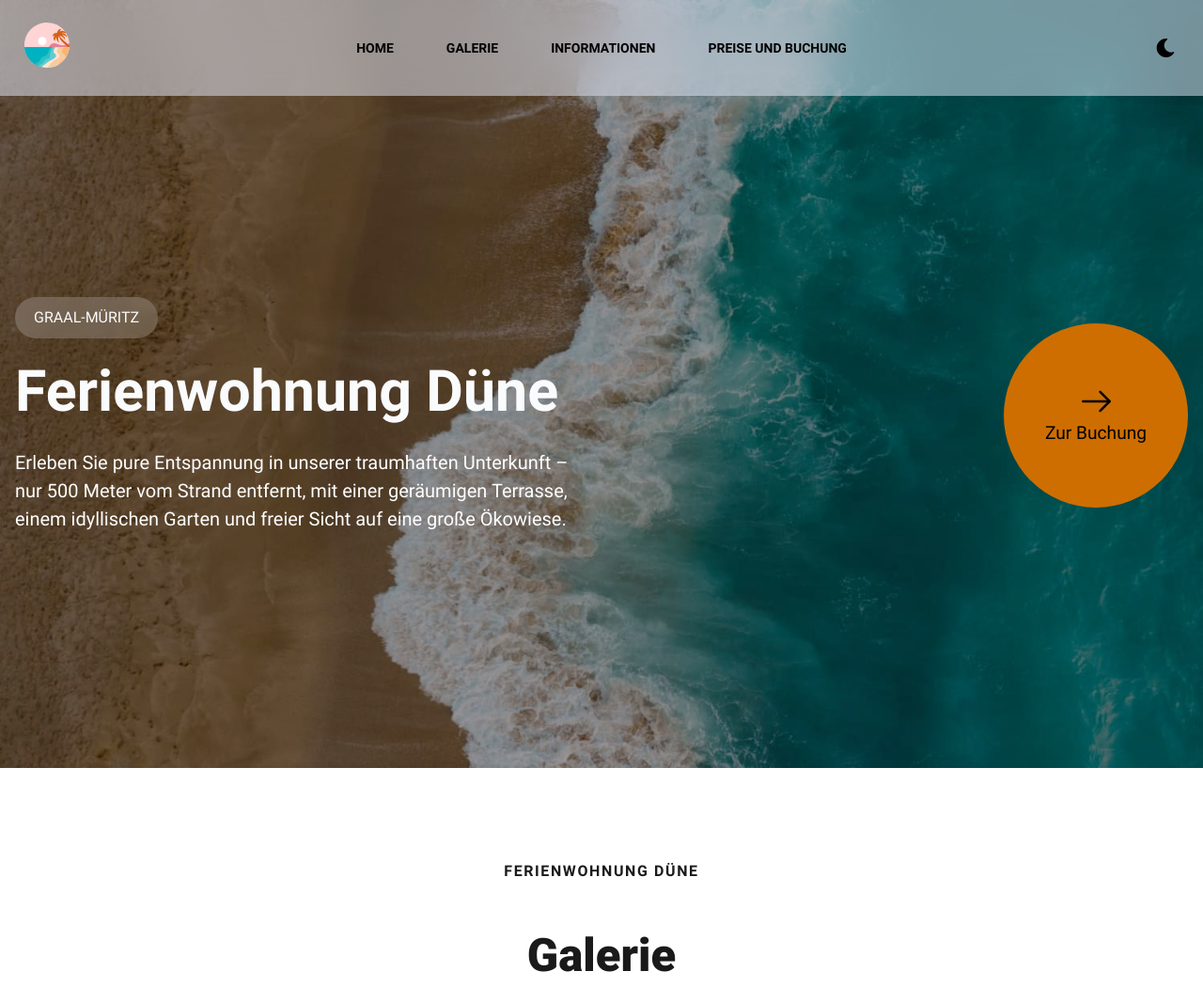
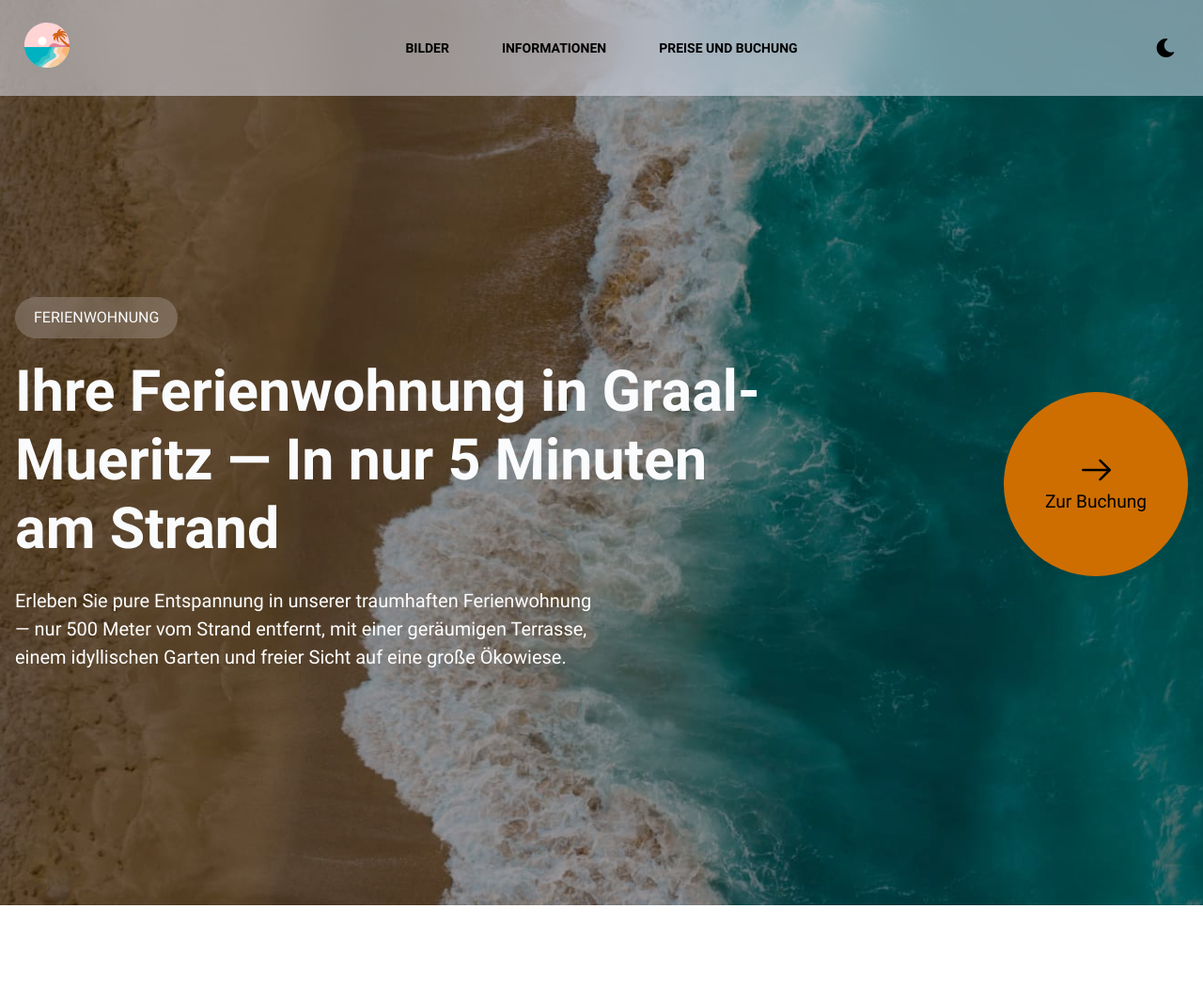
Before and after one commit to pndweb/pndweb.github.io, an Eleventy site: page src/index.html in a window 1280 px wide. Shown: the top 1050 px of the page at 94% size. Built offline with nearby package versions, Linux system fonts and the light colour scheme; Eleventy itself is replaced by a stand-in of ours; files that its build step writes are made by us from their sources.

Commit message:
SEO Optimization
# Anpassungen:
- Titel
- Meta description
- H1
- H2
- Alt Text bei Bildern
- Interne Links umbenannt (URL Slugs)

```diff
--- a/src/_data/client.json
+++ b/src/_data/client.json
@@ -1,13 +1,13 @@
 {
-    "name": "ferienwohnung Duene",
+    "name": "FeWo Düne",
     "email": "adm@ferienwohnung-duene.de",
     "phoneForTel": "",
     "phoneFormatted": "",
     "address": {
-        "lineOne": "First Address Line",
-        "lineTwo": "Second Address Line",
+        "lineOne": "",
+        "lineTwo": "",
         "city": "Graal-Müritz",
-        "state": "Germany",
+        "state": "",
         "zip": "",
         "mapLink": ""
     },
--- a/src/_includes/components/footer.html
+++ b/src/_includes/components/footer.html
@@ -7,22 +7,22 @@
         <ul class="cs-ul">
 
             <li class="cs-li">
-                <a href="/#page-home" class="cs-link cs-active">
-                    Home
+                <a href="/#ferienwohnung" class="cs-link cs-active">
+                    Start
                 </a>
             </li>
             <li class="cs-li">
-                <a href="/#gallery" class="cs-link">
-                    Galerie
+                <a href="/#bilder-ferienwohnung" class="cs-link">
+                    Bilder
                 </a>
             </li>
             <li class="cs-li">
-                <a href="/#services" class="cs-link">
+                <a href="/#informationen-ferienwohnung" class="cs-link">
                     Informationen
                 </a>
             </li>
             <li class="cs-li">
-                <a href="/#booking" class="cs-link">
+                <a href="/#buchung-ferienwohnung" class="cs-link">
                     Buchung
                 </a>
             </li>
--- a/src/_includes/components/header.html
+++ b/src/_includes/components/header.html
@@ -5,7 +5,7 @@
 <header id="cs-navigation">
     <div class="cs-container">
         <!--Nav Logo-->
-      <a href="#page-home" class="cs-logo" aria-label="back to home">
+        <a href="#ferienwohnung" class="cs-logo" aria-label="back to home">
             <!-- <img src="https://csimg.nyc3.cdn.digitaloceanspaces.com/Icons/leaf-icon.png" width="60" height="60" aria-hidden="true" decoding="async"> -->
             <img src="/assets/favicons/natural_11825842.svg" width="60" height="60" aria-hidden="true" decoding="async">
         </a>
@@ -22,23 +22,25 @@
             <!-- We need a wrapper div so we can set a fixed height on the cs-ul in case the nav list gets too long from too many dropdowns being opened and needs to have an overflow scroll. This wrapper acts as the background so it can go the full height of the screen and not cut off any overflowing nav items while the cs-ul stops short of the bottom of the screen, which keeps all nav items in view no matter how mnay there are-->
             <div class="cs-ul-wrapper">
                 <ul id="cs-expanded" class="cs-ul" aria-expanded="false">
+                    <!--
                     <li class="cs-li">
-                      <a href="/#page-home" class="cs-link">
-                          Home
+                        <a href="/#ferienwohnung" class="cs-link">
+                            Start
+                        </a>
+                    </li>
+                    -->
+                    <li class="cs-li">
+                        <a href="/#bilder-ferienwohnung" class="cs-link">
+                            Bilder
                         </a>
                     </li>
                     <li class="cs-li">
-                      <a href="/#gallery" class="cs-link">
-                          Galerie
-                      </a>
-                  </li>
-                  <li class="cs-li">
-                      <a href="/#services" class="cs-link">
+                        <a href="/#informationen-ferienwohnung" class="cs-link">
                             Informationen
                         </a>
                     </li>
                     <li class="cs-li">
-                      <a href="/#booking" class="cs-link">
+                        <a href="/#buchung-ferienwohnung" class="cs-link">
                             Preise und Buchung
                         </a>
                     </li>
--- a/src/_includes/layouts/base.html
+++ b/src/_includes/layouts/base.html
@@ -53,6 +53,7 @@
         Home page - House Painting Contractors | Painters and Co. | TestCity, WA
         About Page - About us | Painters and Co.
         -->
+        <!--
         <title>
             {% if page.url == '/'%}
                 {{ title }}
@@ -65,6 +66,14 @@
                 {{ title }}
                 |
                 {{ client.name }}
+            {% endif %}
+        </title>
+        -->
+        <title>
+            {% if page.url == '/'%}
+                {{ title }}
+            {% else %}
+                {{ title }}
             {% endif %}
         </title>
     </head>
--- a/src/index.html
+++ b/src/index.html
@@ -1,6 +1,6 @@
 ---
-title: 'Ferienwohnung Düne | Graal-Müritz'
-description: 'Meta description for the page'
+title: 'Ferienwohnung Düne in Graal-Müritz - In 5 Minuten am Ostseestrand'
+description: 'Ihre Ferienwohnung in Graal-Müritz für 4 Personen. Ruhige Lage. Frei Sicht auf die Natur. In 5 Minuten zu Fuß am Ostseestrand.'
 preloadImg: '/assets/images/hero/top_view_beach_d.jpg'
 permalink: '/'
 eleventyNavigation:
@@ -36,7 +36,7 @@ eleventyNavigation:
 {% block body %}
 
 
-    <a id="page-home"></a> <!-- ID used as internal link -->
+    <a id="ferienwohnung"></a> <!-- ID used as internal link -->
     <!-- ============================================ -->
     <!--                    Hero                      -->
     <!-- ============================================ -->
@@ -44,10 +44,10 @@ eleventyNavigation:
     <section id="hero-444">
         <div class="cs-container">
             <div class="cs-content">
-                <span class="cs-tag">Graal-Müritz</span>
-                <h1 class="cs-title">Ferienwohnung Düne</h1>
+                <span class="cs-tag">Ferienwohnung </span>
+                <h1 class="cs-title">Ihre Ferienwohnung in Graal-Mueritz &mdash; In nur 5 Minuten am Strand</h1>
                 <p class="cs-text">
-                    Erleben Sie pure Entspannung in unserer traumhaften Unterkunft – nur 500 Meter vom Strand entfernt, mit einer geräumigen Terrasse, einem idyllischen Garten und freier Sicht auf eine große Ökowiese.
+                    Erleben Sie pure Entspannung in unserer traumhaften Ferienwohnung &mdash; nur 500 Meter vom Strand entfernt, mit einer geräumigen Terrasse, einem idyllischen Garten und freier Sicht auf eine große Ökowiese.
                 </p>
             </div>
             <a href="#sbs-1006" class="cs-cta">
@@ -72,44 +72,44 @@ eleventyNavigation:
     <!--                  Gallery                     -->
     <!-- ============================================ -->
 
-    <a id="gallery"></a> <!-- ID used as internal link -->
+    <a id="bilder-ferienwohnung"></a> <!-- ID used as internal link -->
 
     <section id="gallery-jp">
         <div class="cs-container">
             <div class="cs-content">
-                <span class="cs-topper">Ferienwohnung Düne</span>
-                <h2 class="cs-title">Galerie</h2>
+                <!-- <span class="cs-topper">Ferienwohnung Düne in Graal-Müritz</span> -->
+                <h2 class="cs-title">Bilder der Ferienwohnung</h2>
             </div>
             <div class="cs-image-group">
                 <picture class="cs-picture cs-picture-1">
                     <source media="(max-width: 600px)" srcset="/assets/images/fewo/Wohnen3_m.jpg">
                     <source media="(min-width: 601px)" srcset="/assets/images/fewo/Wohnen3_d.jpg">
-                    <img loading="lazy" decoding="async" src="/assets/images/fewo/Wohnen3_d.jpg" alt="Wohnzimmer" width="380" height="271">
+                    <img loading="lazy" decoding="async" src="/assets/images/fewo/Wohnen3_d.jpg" alt="Ferienwohnung Wohnzimmer" width="380" height="271">
                 </picture>
                 <picture class="cs-picture cs-picture-2">
                     <source media="(max-width: 600px)" srcset="/assets/images/fewo/Bett1_m.jpg">
                     <source media="(min-width: 601px)" srcset="/assets/images/fewo/Bett1_d.jpg">
-                    <img loading="lazy" decoding="async" src="/assets/images/fewo/Bett1_d.jpg" alt="schlafzimmer" width="380" height="271">
+                    <img loading="lazy" decoding="async" src="/assets/images/fewo/Bett1_d.jpg" alt="Ferienwohnung Schlafzimmer" width="380" height="271">
                 </picture>
                 <picture class="cs-picture cs-picture-3">
                     <source media="(max-width: 600px)" srcset="/assets/images/fewo/Aussen_m.jpg">
                     <source media="(min-width: 601px)" srcset="/assets/images/fewo/Aussen_d.jpg">
-                    <img loading="lazy" decoding="async" src="/assets/images/fewo/Aussen_d.jpg" alt="Aussenansicht" width="780" height="582">
+                    <img loading="lazy" decoding="async" src="/assets/images/fewo/Aussen_d.jpg" alt="Ferienwohnung Aussenansicht" width="780" height="582">
                 </picture>
                 <picture class="cs-picture cs-picture-4">
                     <source media="(max-width: 600px)" srcset="/assets/images/fewo/Wohnen2_m.jpg">
                     <source media="(min-width: 601px)" srcset="/assets/images/fewo/Wohnen2_d.jpg">
-                    <img loading="lazy" decoding="async" src="/assets/images/fewo/Wohnen2_d.jpg" alt="Wohnzimmer" width="780" height="582">
+                    <img loading="lazy" decoding="async" src="/assets/images/fewo/Wohnen2_d.jpg" alt="Ferienwohnung Wohnzimmer 2" width="780" height="582">
                 </picture>
                 <picture class="cs-picture cs-picture-5">
                     <source media="(max-width: 600px)" srcset="/assets/images/fewo/Kueche1_m.jpg">
                     <source media="(min-width: 601px)" srcset="/assets/images/fewo/Kueche1_d.jpg">
-                    <img loading="lazy" decoding="async" src="/assets/images/fewo/Kueche1_d.jpg" alt="Kueche" width="380" height="271">
+                    <img loading="lazy" decoding="async" src="/assets/images/fewo/Kueche1_d.jpg" alt="Ferienwohnung Kueche" width="380" height="271">
                 </picture>
                 <picture class="cs-picture cs-picture-6">
                     <source media="(max-width: 600px)" srcset="/assets/images/fewo/Aussen2_m.jpg">
                     <source media="(min-width: 601px)" srcset="/assets/images/fewo/Aussen2_d.jpg">
-                    <img loading="lazy" decoding="async" src="/assets/images/fewo/Aussen2_m.jpg" alt="Badezimmer" width="380" height="271">
+                    <img loading="lazy" decoding="async" src="/assets/images/fewo/Aussen2_m.jpg" alt="Ferienwohnung Badezimmer" width="380" height="271">
                 </picture>
             </div>
         </div>
@@ -120,16 +120,16 @@ eleventyNavigation:
     <!-- ============================================ -->
     <!--                  Services                    -->
     <!-- ============================================ -->
-    <a id="services"></a> <!-- ID used as internal link -->
+    <a id="informationen-ferienwohnung"></a> <!-- ID used as internal link -->
 
     <section id="services-20">
         <div class="cs-container">
             <div class="cs-content">
-                <span class="cs-topper">Ferienwohnung Düne</span>
-                <h2 class="cs-title">Informationen</h2>
+                <!-- <span class="cs-topper"> Düne</span> -->
+                <h2 class="cs-title">Informationen zur Ferienwohnung</h2>
                 <p class="cs-text">
                     Die freundliche 2-Zimmer-Wohnung im Erdgeschoss bietet eine helle und angenehme Atmosphäre.
-                    Mit großzügigen 43m<sup>2</sup> ist sie ein behaglicher Rückzugsort für bis zu 4 Personen.
+                    Mit großzügigen 43 Quadratmetern ist sie ein behaglicher Rückzugsort für bis zu 4 Personen.
                     Der feinsandige Ostseestrand liegt nur einen kurzen Spaziergang entfernt.
                     Die zentrale Lage macht die Wohnung auch zu einem praktischen Ausgangspunkt Ausflüge, etwa für Radtouren auf den Darß oder für Wanderungen durch das Ribnitzer Moor.
                 </p>
@@ -190,7 +190,7 @@ eleventyNavigation:
     <!-- ============================================ -->
     <!--              Side By Side - Buchung          -->
     <!-- ============================================ -->
-    <a id="booking"></a> <!-- ID used as internal link -->
+    <a id="buchung-ferienwohnung"></a> <!-- ID used as internal link -->
 
     <section id="sbs-1006">
         <div class="cs-container">
```
Lines whose indentation alone changed are shown as unchanged.
